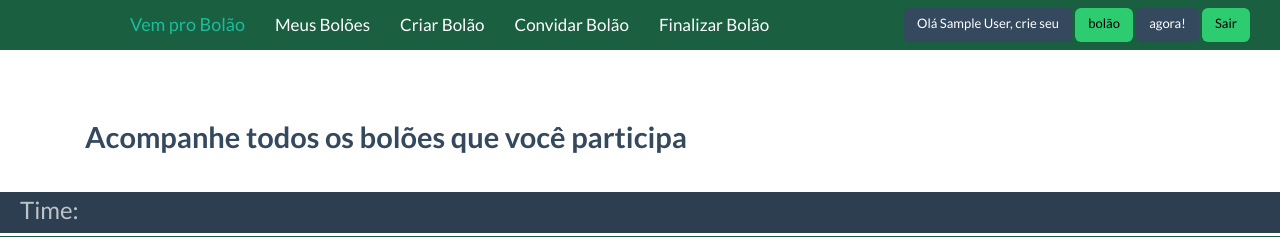
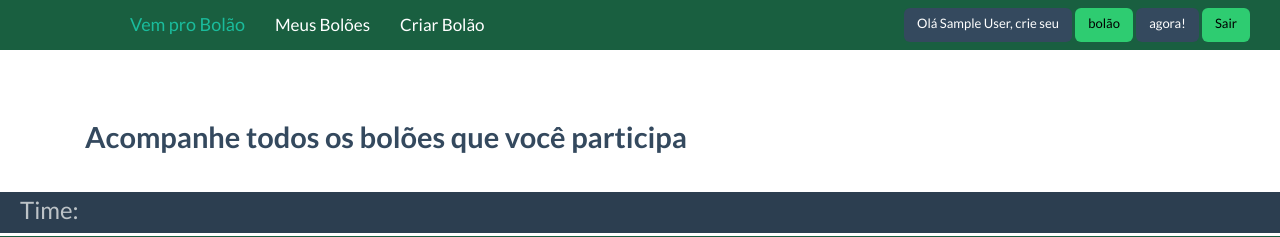
Before and after one commit to sixcodes/api_hackday_21212, a Django app: page /bolao/ in a window 1280 px wide. Shown: the top 237 px of the page. Run offline with Django 3.2, Linux system fonts and the light colour scheme; the visitor is signed in with stand-in values (Sample User, id 1); parts of the project's set-up code (start-up, migrations or seed data) failed here and were passed over; some libraries are stand-ins or nearby versions.

Commit message:
ajuste menu

```diff
--- a/apihackday/templates/menu.html
+++ b/apihackday/templates/menu.html
@@ -11,8 +11,6 @@
             <ul class="nav navbar-nav">
                 <li class="active"><a href="{% url "listarbolao" %}">Meus Bolões</a></li>
                 <li><a href="{% url "criarbolao" %}">Criar Bolão</a></li>
-                <li><a href="{% url "convidarbolao" %}">Convidar Bolão</a></li>
-                <li><a href="{% url "finalizarbolao" %}">Finalizar Bolão</a></li>
             </ul>
             <div class="navbar-form navbar-right">
                 <span class="btn btn-sm btn-inverse">
```
